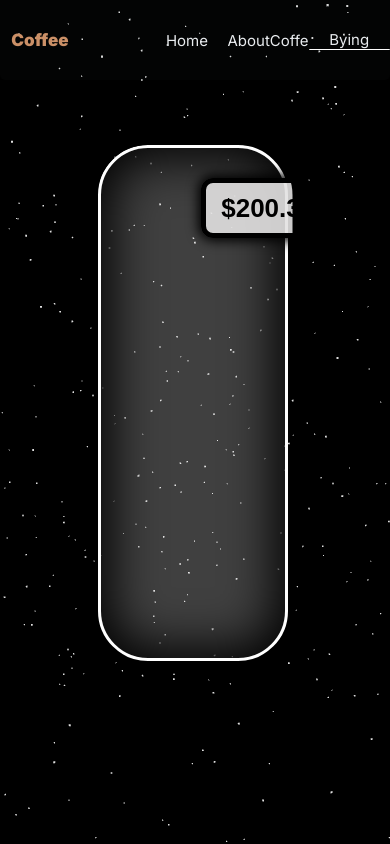
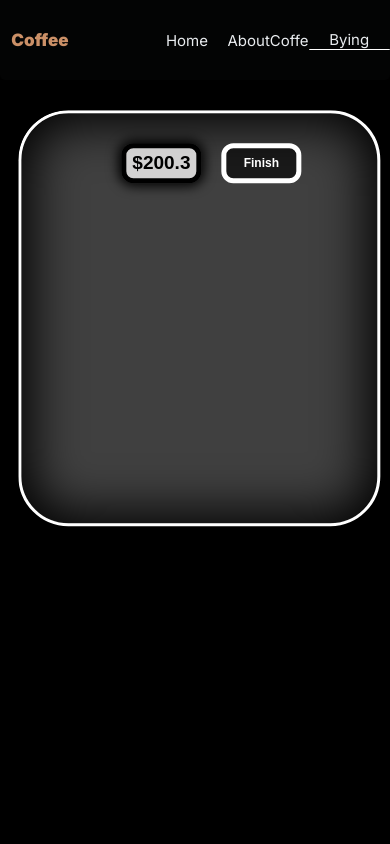
Before and after one commit to WhileGn/Main, a Next.js app: page /Bycart in a window 390 px wide. Built offline with nearby package versions, Linux system fonts and the light colour scheme.

Commit message:
update(work on responsive Bying side)

```diff
--- a/component/byCart/MainContent/Bycard.tsx
+++ b/component/byCart/MainContent/Bycard.tsx
@@ -48,7 +48,7 @@ const Bycard: React.FC<data> = function (props: any) {
         <div className="byCard">
           <div className="byCard_leftSide">
             <div className="byCard_atribiute byCard_name">{data.Name} </div>
-            <div className="byCard_atribiute byCard_amount">{data.amount} </div>
+            <div className="byCard_atribiute byCard_amount">{data.amount}$</div>
             <div className="byCard_atribiute byCard_num">{MainNumber} </div>
           </div>
           <div className="byCard_rightSide">
--- a/component/byCart/MainContent/MainOrderBycard.css
+++ b/component/byCart/MainContent/MainOrderBycard.css
@@ -145,6 +145,76 @@
   color: black;
   border: 5px solid black;
   box-shadow: 0px 0px 12px 3px black;
-
+  transition: all 0.2s;
   user-select: none;
 }
+@media only screen and (max-width: 1300px) {
+  .NumBtn {
+    width: 100px;
+    height: 50px;
+    font-size: 23px;
+  }
+  .byBtn {
+    width: 100px;
+    height: 50px;
+    font-size: 16px;
+  }
+  .GodOrderBycardDiv {
+    width: 60%;
+    height: 580px;
+
+    transform: translate(36%, 25%);
+  }
+}
+
+@media only screen and (max-width: 750px) {
+  .NumBtn {
+    width: 80px;
+    height: 40px;
+    font-size: 19px;
+  }
+  .byBtn {
+    width: 80px;
+    height: 40px;
+    font-size: 12px;
+  }
+  .GodOrderBycardDiv {
+    width: 80%;
+    height: 580px;
+
+    transform: translate(14%, 25%);
+  }
+}
+
+@media only screen and (max-width: 550px) {
+  .NumBtn {
+    width: 80px;
+    height: 40px;
+    font-size: 19px;
+    margin-right: 10px;
+  }
+  .byBtn {
+    width: 80px;
+    height: 40px;
+    font-size: 12px;
+    margin-left: 10px;
+  }
+  .GodOrderBycardDiv {
+    width: 94%;
+    height: 580px;
+    overflow-x: hidden;
+
+    transform: translate(5%, 19%);
+  }
+}
+@media only screen and (max-width: 430px) {
+  /* .GodOrderBycardDiv {
+    width: 94%;
+    height: 580px;
+
+    transform: translate(5%, 19%);
+  } */
+  .OrderBycardDiv {
+    /* width: 200px  */
+  }
+}
--- a/component/byCart/MainContent/bycard.css
+++ b/component/byCart/MainContent/bycard.css
@@ -22,8 +22,8 @@
 
   grid-template-columns: 3fr 1fr 1fr;
   color: rgba(255, 255, 255, 0.9);
-  font-size: 22px;
-  font-weight: 900;
+  /* font-size: 22px; */
+  /* font-weight: 900; */
 }
 .byCard_rightSide {
   display: grid;
@@ -32,7 +32,7 @@
   /* align-self: center; */
   margin-top: 50px;
 
-  grid-template-columns: 1fr 1fr 2fr;
+  grid-template-columns: 1fr 1fr 1fr;
   gap: 15px;
 }
 .ByCardBution {
@@ -67,12 +67,163 @@
   text-align: center;
 }
 .ByCardBution_Delete {
-  margin-left: 50px;
+  margin-left: 30px;
 }
 
 .Display_none {
   display: none;
 }
 .byCard_num {
-  padding-left: 30px;
 }
+.byCard_atribiute {
+  padding: 10px;
+}
+.byCard_atribiute {
+  transition: all 0.2s;
+}
+.ByCardBution {
+  transition: all 0.2s;
+}
+.byCard_name {
+  font-size: 22px;
+  font-weight: 700;
+  color: #b0642d;
+}
+.byCard_amount {
+  font-size: 20px;
+  font-weight: 500;
+  color: #c7af9e;
+}
+.byCard_num {
+  font-size: 20px;
+  font-weight: 900;
+}
+
+@media only screen and (max-width: 1300px) {
+  .ByCardBution {
+    width: 65px;
+    height: 23px;
+
+    border-radius: 10px;
+    box-shadow: 0px 0px 10px 0px;
+  }
+  .ByCardBution_Add {
+    text-align: center;
+    font-size: 20px;
+  }
+  .ByCardBution_Rem {
+    font-size: 20px;
+    text-align: center;
+  }
+  .ByCardBution_Delete {
+    /* margin-left: 50px; */
+    font-size: 16px;
+  }
+  .byCard_name {
+    font-size: 18px;
+  }
+  .byCard_amount {
+    font-size: 16px;
+  }
+  .byCard_num {
+    font-size: 16px;
+    font-weight: 900;
+  }
+}
+@media only screen and (max-width: 950px) {
+  .ByCardBution {
+    width: 45px;
+    height: 18px;
+
+    border-radius: 8px;
+    box-shadow: 0px 0px 10px 0px;
+  }
+  .ByCardBution_Add {
+    text-align: center;
+    font-size: 16px;
+  }
+  .ByCardBution_Rem {
+    font-size: 16px;
+    text-align: center;
+  }
+  .ByCardBution_Delete {
+    /* margin-left: 50px; */
+    font-size: 12px;
+    margin-left: 15px;
+  }
+  .byCard_name {
+    font-size: 14px;
+  }
+  .byCard_amount {
+    font-size: 13px;
+  }
+  .byCard_num {
+    font-size: 13px;
+    font-weight: 900;
+  }
+  .MainbyCard {
+    width: 90%;
+    height: 100px;
+    /* padding-bottom: 10px; */
+    border-bottom: 2px solid rgba(0, 0, 0, 0.4);
+  }
+  .byCard {
+    /* margin-bottom: 300px !important; */
+    transform: translate(0px, -20px);
+  }
+}
+@media only screen and (max-width: 550px) {
+  .byCard {
+    grid-template-columns: 1fr;
+    grid-template-rows: 1fr 1fr;
+    /* transform: translate(0px, -20px) !important; */
+    width: 250px;
+    align-self: center;
+    justify-self: center;
+    margin: auto;
+  }
+
+  .byCard_leftSide {
+    display: grid;
+    justify-content: center;
+    align-items: center;
+    justify-self: center;
+    /* align-self: center; */
+    margin-top: 20px;
+    transform: translate(13px, 0px);
+    grid-template-columns: 2fr 1fr 1fr;
+    color: rgba(255, 255, 255, 0.9);
+    /* font-size: 22px; */
+    /* font-weight: 900; */
+  }
+  .byCard_rightSide {
+    display: grid;
+    justify-content: center;
+    align-items: center;
+    justify-self: center;
+    /* align-self: center; */
+    margin-top: 0px;
+
+    grid-template-columns: 1fr 1fr 1fr;
+    gap: 1px;
+  }
+}
+
+@media only screen and (max-width: 430px) {
+  .byCard {
+    /* margin: auto !important; */
+    margin-left: 0px !important;
+    margin-right: 0px !important;
+    /* width: 200px; */
+    justify-self: center;
+    justify-content: center;
+    justify-items: center;
+  }
+  .MainbyCard {
+    width: 250px;
+  }
+  /* .MainbyCard {
+    width: 250px;
+    margin: auto !important;
+  } */
+}
--- a/component/byCart/Mainbycart.css
+++ b/component/byCart/Mainbycart.css
@@ -49,3 +49,5 @@
   background-color: #ffffff; */
   /* border: 4px solid black; */
 }
+@media only screen and (max-width: 1300px) {
+}
--- a/component/byCart/Mainbycart.tsx
+++ b/component/byCart/Mainbycart.tsx
@@ -13,7 +13,7 @@ const Mainbycart = function () {
       <div className="divbycart">
         {/* <Navbar></Navbar> */}
         {/* <Header></Header> */}
-        <Canvas>
+        {/* <Canvas>
           <OrbitControls
             enableZoom={false}
             enablePan={false}
@@ -26,7 +26,7 @@ const Mainbycart = function () {
           <mesh>
             <meshLambertMaterial attach="material" color="black" />
           </mesh>
-        </Canvas>
+        </Canvas> */}
       </div>
     </div>
   );
```
